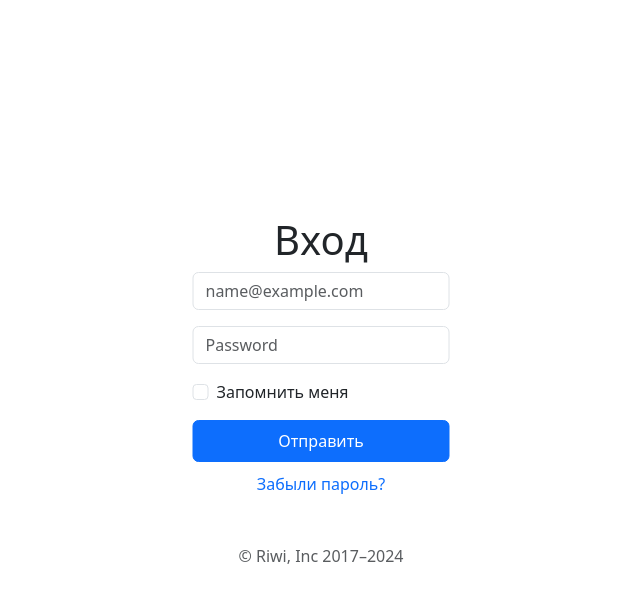
After one commit to Riwick/Flask-Site, a Flask app: page /login in a window 1280 px wide. The commit adds this page. Shown: the top 603 px of the page, without its empty margins (319-959 px from the left). Run offline with Flask 3, Linux system fonts and the light colour scheme.

Commit message:
Login and profile

```diff
--- a/src/app.py
+++ b/src/app.py
@@ -1,4 +1,4 @@
-from flask import Flask
+from flask import Flask, render_template
 
 from src.routes import app_route
 from src.config import SECRET_KEY
@@ -8,5 +8,11 @@ app.config["SECRET_KEY"] = SECRET_KEY
 
 app.register_blueprint(app_route)
 
+
+@app.errorhandler(404)
+def page_not_found(error):
+    return render_template("errors/page404.html", title="Страница не найдена"), 404
+
+
 if __name__ == '__main__':
     app.run(debug=True)
--- a/src/routes.py
+++ b/src/routes.py
@@ -1,5 +1,4 @@
-from flask import render_template, Blueprint, request, flash, get_flashed_messages
-
+from flask import render_template, Blueprint, request, flash, get_flashed_messages, session, redirect, url_for, abort
 
 app_route = Blueprint("route", __name__)
 
@@ -24,3 +23,25 @@ def contacts():
         print(request.form)
 
     return render_template("contacts.html", title="Обратная связь")
+
+
+@app_route.route("/login", methods=["GET", "POST"])
+def login():
+    if "userLogged" in session:
+        return redirect(url_for("route.profile", email=session["userLogged"]))
+
+    if request.method == "POST" and request.form["email"] == "Riwi@gmail.com" and request.form["password"] == "123":
+        if request.form["remember-me"]:
+            session["userLogged"] = request.form["email"]
+            return redirect(url_for("route.profile", email=request.form["email"]))
+        else:
+            return redirect("/")
+    return render_template("login.html", title="Авторизация")
+
+
+@app_route.route("/profile/<email>")
+def profile(email):
+    if "userLogged" not in session or session["userLogged"] != email:
+        abort(401)
+
+    return f"Пользователь: {email}"
--- a/src/templates/about.html
+++ b/src/templates/about.html
@@ -1,7 +1,7 @@
 {% extends "base.html" %}
 
 {% block title %}
-    Главная страница
+    {{ title }}
 {% endblock %}
 
 {% block content %}
--- a/src/templates/base.html
+++ b/src/templates/base.html
@@ -27,8 +27,8 @@
           </form>
 
           <div class="text-end">
-            <button type="button" class="btn btn-outline-light me-2">Login</button>
-            <button type="button" class="btn btn-warning">Sign-up</button>
+            <a type="button" class="btn btn-outline-light me-2" href="/login">Войти</a>
+            <button type="button" class="btn btn-warning">Регистрация</button>
           </div>
         </div>
       </div>
--- a/src/templates/index.html
+++ b/src/templates/index.html
@@ -1,7 +1,7 @@
 {% extends "base.html" %}
 
 {% block title %}
-    Главная страница
+    {{ title }}
 {% endblock %}
 
 {% block content %}
--- /dev/null
+++ b/src/templates/login.html
@@ -0,0 +1,36 @@
+<!doctype html>
+<html lang="en">
+<head>
+    <meta charset="UTF-8">
+    <meta name="viewport"
+          content="width=device-width, user-scalable=no, initial-scale=1.0, maximum-scale=1.0, minimum-scale=1.0">
+    <meta http-equiv="X-UA-Compatible" content="ie=edge">
+    <link href="https://cdn.jsdelivr.net/npm/bootstrap@5.3.3/dist/css/bootstrap.min.css" rel="stylesheet" integrity="sha384-QWTKZyjpPEjISv5WaRU9OFeRpok6YctnYmDr5pNlyT2bRjXh0JMhjY6hW+ALEwIH" crossorigin="anonymous">
+    <title>Riwi Site - {{ title }}</title>
+</head>
+<body>
+<div class="position-absolute top-50 start-50 translate-middle">
+  <form>
+    <h1 class="h1 text-center">Вход</h1>
+
+    <div class="mb-3">
+      <input type="email" class="form-control" name="email" placeholder="name@example.com">
+    </div>
+    <div class="mb-3">
+      <input type="password" class="form-control" name="password" placeholder="Password">
+    </div>
+
+    <div class="form-check text-start my-3">
+      <input class="form-check-input" name="remember-me" type="checkbox" value="remember-me" id="flexCheckDefault">
+      <label class="form-check-label" for="flexCheckDefault">
+        Запомнить меня
+      </label>
+    </div>
+    <input class="btn btn-primary w-100 py-2" type="submit" value="Отправить">
+    <p class="text-center" style="padding-top: 10px;"><a href="#" class="link-offset-2 link-offset-3-hover link-underline link-underline-opacity-0 link-underline-opacity-75-hover">Забыли пароль?</a></p>
+  </form>
+  <p class="mt-5 mb-3 text-body-secondary text-center">© Riwi, Inc 2017–2024</p>
+</div>
+
+</body>
+</html>
```
Also changed, not shown: src/templates/errors/page404.html (added, +14 -0 lines), src/database.py (added).
